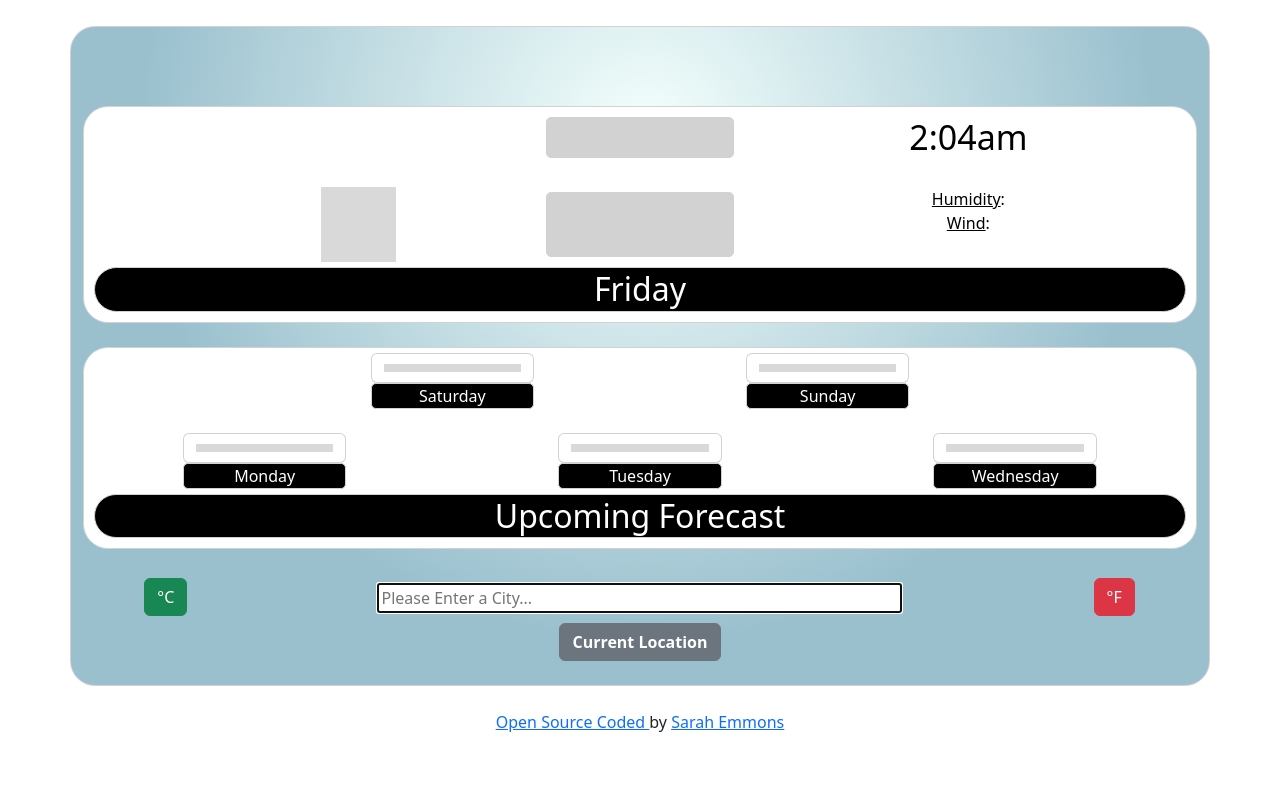
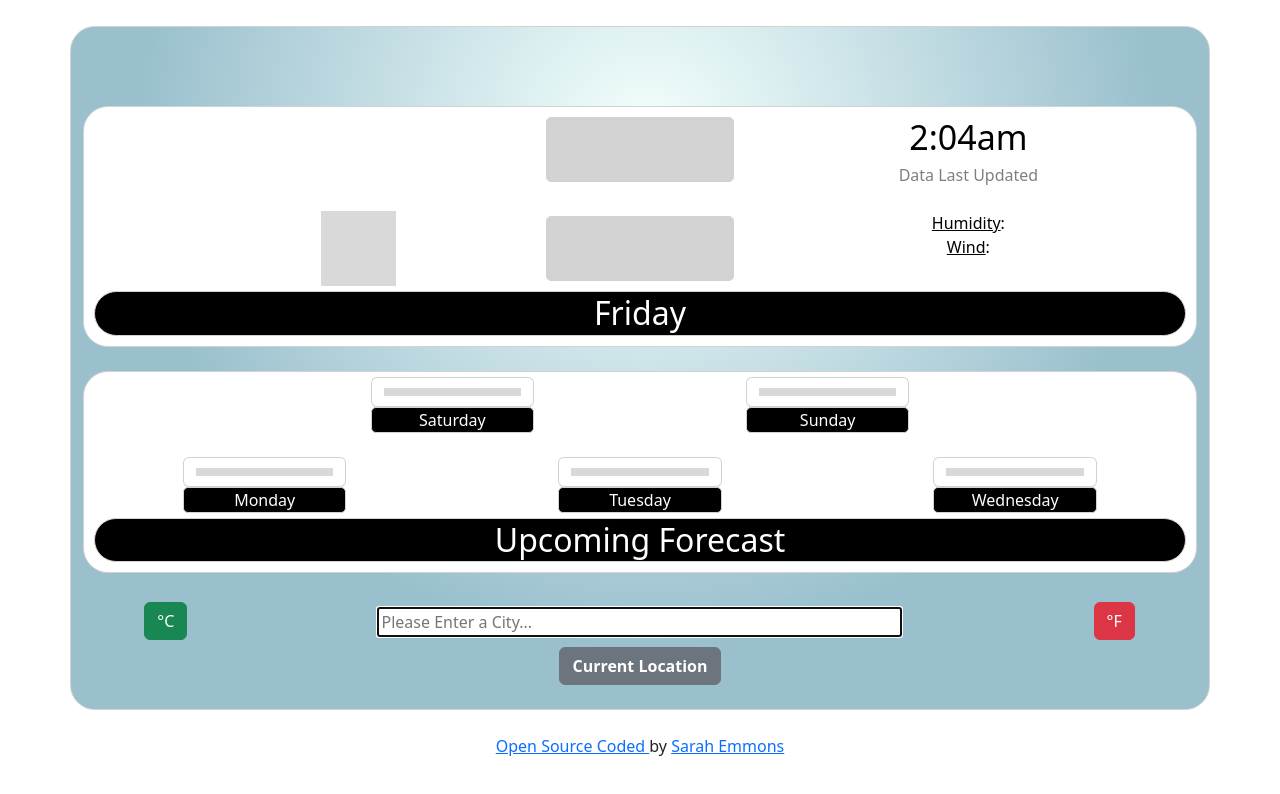
Before and after one commit to Sarah-Emmons/Weather-App-Project, a plain HTML site: page index.html in a window 1280 px wide. Drawn offline with nearby package versions, Linux system fonts and the light colour scheme; no server answers.

Commit message:
Data last Updated
Re-added comment and added CSS styling.

```diff
--- a/index.html
+++ b/index.html
@@ -31,8 +31,8 @@
           </div>
           <div class="col-5">
             <span id="weather-time"></span>
-            <!--<br />
-            <span>Time of Data - Local</span>-->
+            <br />
+            <span id="last-update">Data Last Updated</span>
           </div>
         </div>
         <!--Row 1 End-->
--- a/src/style.css
+++ b/src/style.css
@@ -117,3 +117,6 @@ input {
 #footer {
   text-align: center;
 }
+#last-update {
+  opacity: 50%;
+}
```
